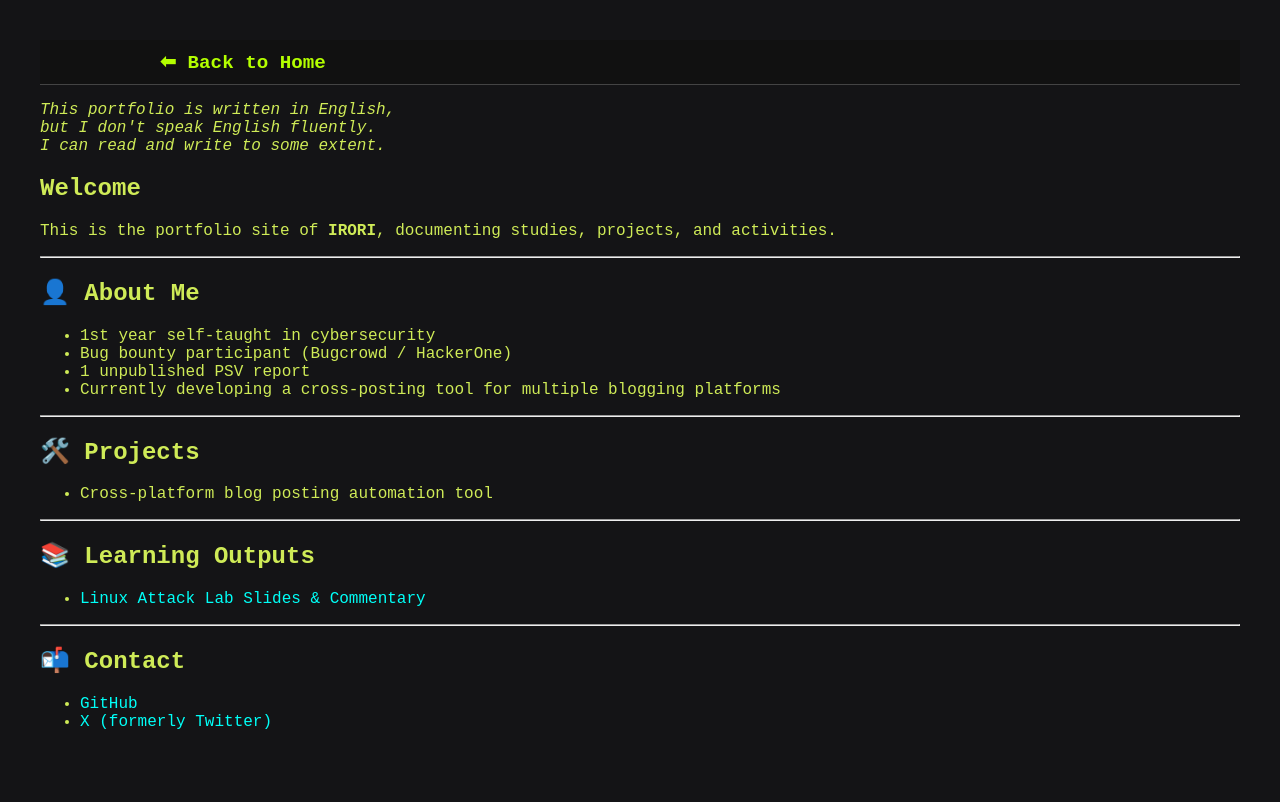
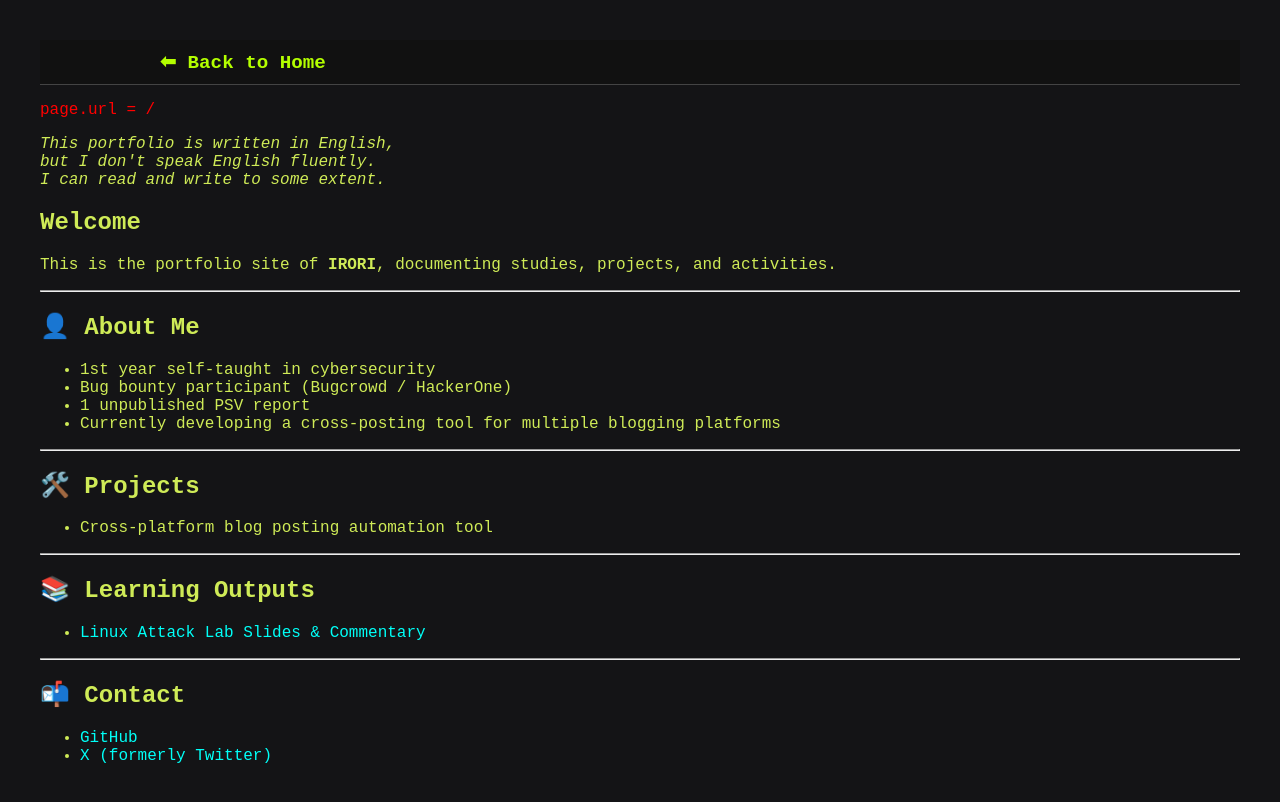
Before and after one commit to irori-0x63sec/portfolio, a Jekyll site: the page built from index.html, in a window 1280 px wide. Shown: the top 802 px of the page. Built offline with Jekyll 4.4.1, drawn with Linux system fonts in a browser that asks for light colours.

Commit message:
Debug: Add debug code in default.html

```diff
--- a/_layouts/default.html
+++ b/_layouts/default.html
@@ -15,6 +15,7 @@
       </nav>
     </header>
   {% endunless %}
+  <p style="color:red">page.url = {{ page.url }}</p>
 
   {{ content }}
 </body>
```
